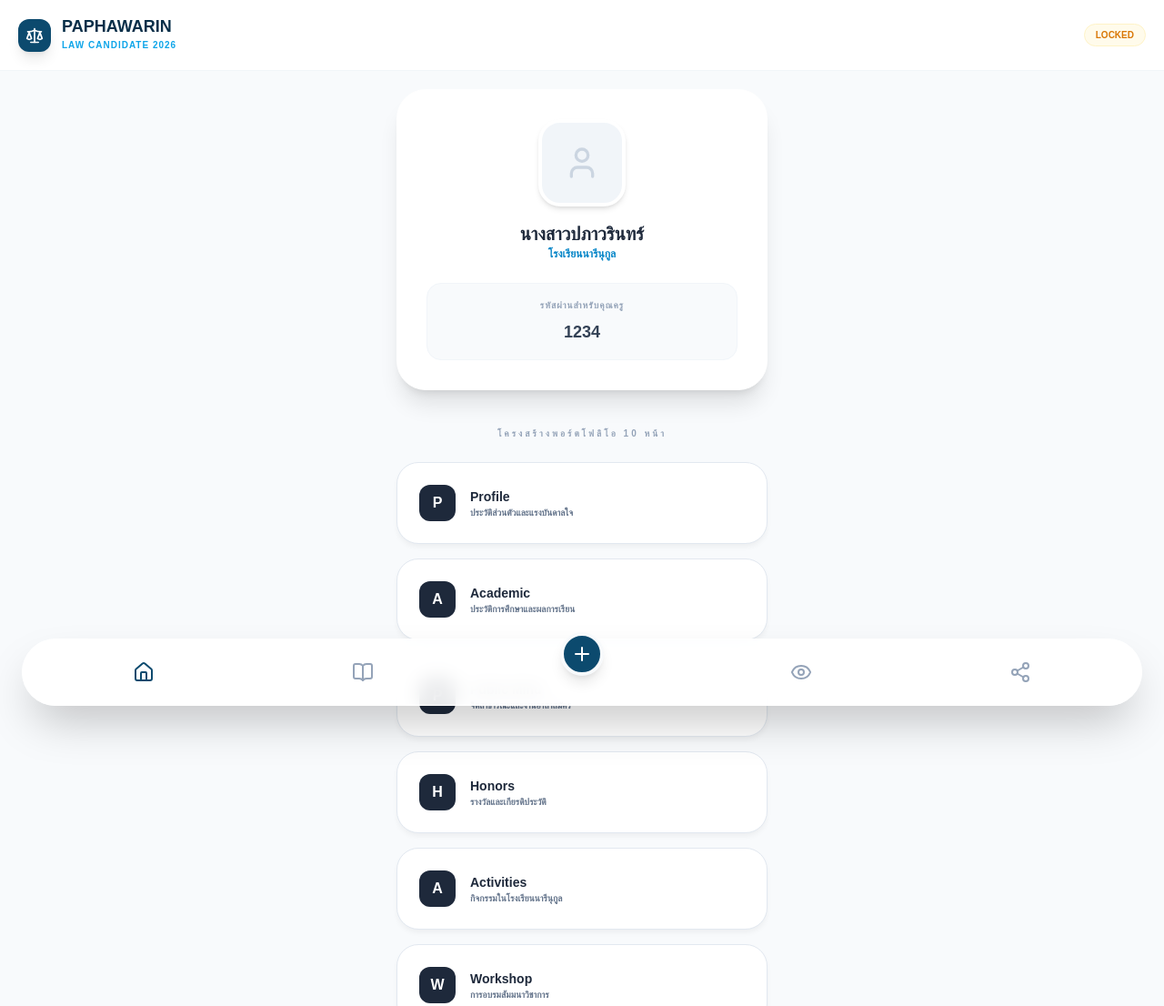
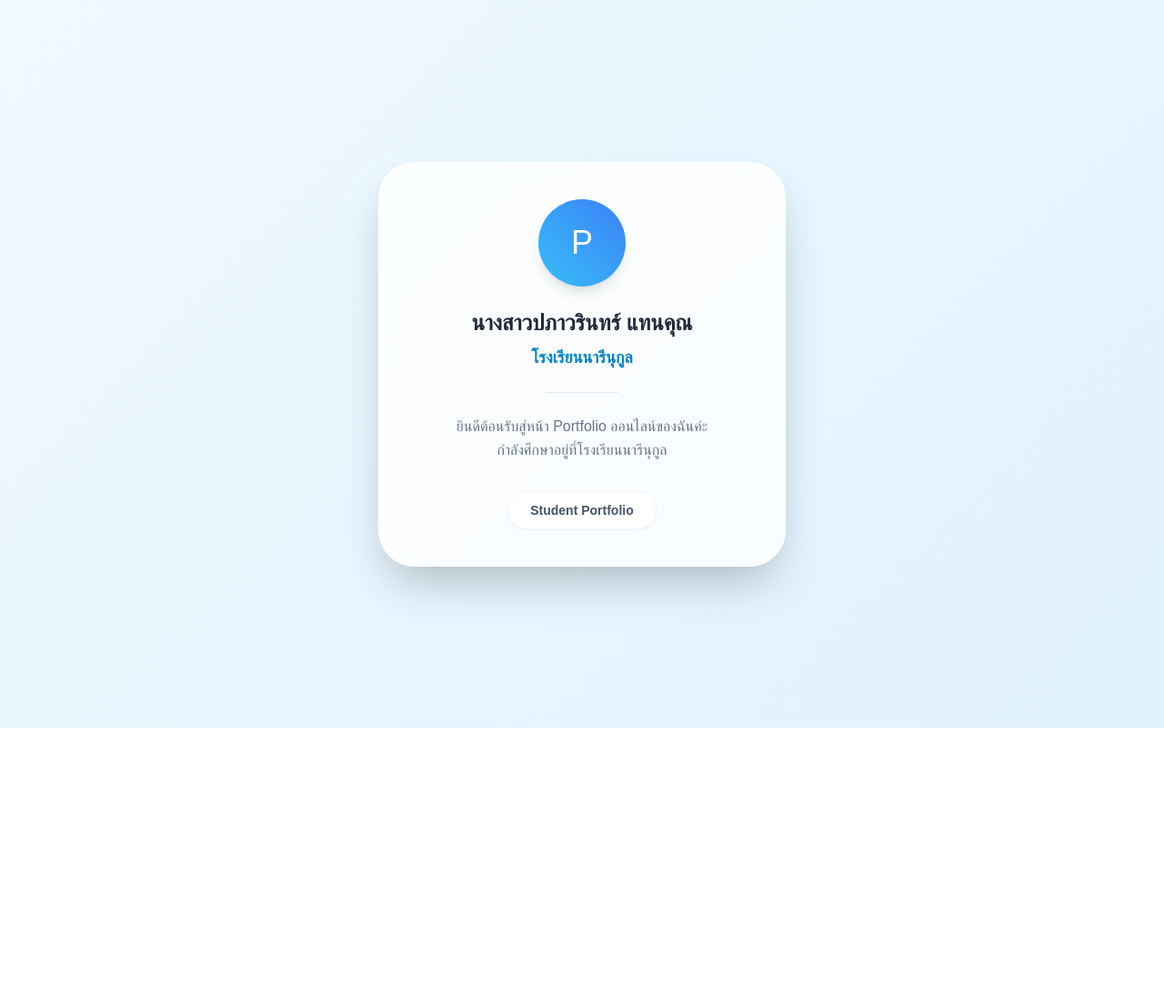
Before and after one commit to 57861/index.html, a plain HTML site: page index.html in a window 1280 px wide. Shown: the top 1106 px of the page at 91% size. After the commit the page ends 800 px from the top, so only its background shows below. Drawn offline with nearby package versions, Linux system fonts and the light colour scheme; a web font is replaced by a local one.

Commit message:
Update index.html

```diff
--- a/index.html
+++ b/index.html
@@ -3,105 +3,35 @@
 <head>
     <meta charset="UTF-8">
     <meta name="viewport" content="width=device-width, initial-scale=1.0">
-    <title>PAPHAWARIN Portfolio | Law KKU</title>
+    <title>Portfolio | นางสาวปภาวรินทร์ แทนคุณ</title>
     <script src="https://cdn.tailwindcss.com"></script>
-    <link href="https://fonts.googleapis.com/css2?family=Anuphan:wght@400;700&display=swap" rel="stylesheet">
-    <script src="https://unpkg.com/lucide@latest"></script>
+    <link href="https://fonts.googleapis.com/css2?family=Anuphan:wght@400;600&display=swap" rel="stylesheet">
     <style>
-        body { font-family: 'Anuphan', sans-serif; background-color: #f8fafc; }
-        .nav-glass { background: rgba(255, 255, 255, 0.9); backdrop-filter: blur(10px); }
-        .step-card { background: white; border-radius: 1.5rem; padding: 1.5rem; margin-bottom: 1rem; border: 1px solid #e2e8f0; box-shadow: 0 4px 6px -1px rgba(0,0,0,0.05); }
+        body { font-family: 'Anuphan', sans-serif; background: linear-gradient(135deg, #f0f9ff 0%, #e0f2fe 100%); }
+        .glass { background: rgba(255, 255, 255, 0.8); backdrop-filter: blur(10px); border: 1px solid rgba(255, 255, 255, 0.5); }
     </style>
 </head>
-<body class="pb-32">
+<body class="min-h-screen flex items-center justify-center p-6 text-slate-800">
 
-    <!-- Header -->
-    <header class="sticky top-0 z-50 nav-glass border-b border-slate-100 p-5 flex justify-between items-center">
-        <div class="flex items-center gap-3">
-            <div class="bg-sky-900 p-2 rounded-xl text-white shadow-lg">
-                <i data-lucide="scale" class="w-5 h-5"></i>
-            </div>
-            <div>
-                <h1 class="text-lg font-bold text-sky-950 leading-none">PAPHAWARIN</h1>
-                <p class="text-[10px] font-bold text-sky-500 uppercase tracking-widest mt-1">Law Candidate 2026</p>
-            </div>
-        </div>
-        <div class="bg-amber-50 text-amber-600 px-3 py-1 rounded-full text-[10px] font-bold border border-amber-100">
-            LOCKED
-        </div>
-    </header>
-
-    <div class="max-w-md mx-auto p-5">
-        <!-- Main Card -->
-        <div class="bg-white rounded-[2rem] p-8 text-center shadow-xl border border-white mb-8">
-            <div class="w-24 h-24 bg-slate-100 rounded-3xl mx-auto mb-4 flex items-center justify-center border-4 border-white shadow-md">
-                <i data-lucide="user" class="w-10 h-10 text-slate-300"></i>
-            </div>
-            <h2 class="text-xl font-bold text-slate-800">นางสาวปภาวรินทร์</h2>
-            <p class="text-xs font-bold text-sky-600 uppercase mb-6">โรงเรียนนารีนุกูล</p>
-
-            <div class="bg-slate-50 p-4 rounded-2xl border border-slate-100">
-                <p class="text-[10px] font-bold text-slate-400 uppercase tracking-widest mb-2">รหัสผ่านสำหรับคุณครู</p>
-                <div class="text-lg font-bold text-slate-700">1234</div>
-            </div>
+    <div class="max-w-md w-full glass rounded-[2.5rem] shadow-2xl p-10 text-center">
+        <div class="w-24 h-24 bg-gradient-to-tr from-sky-400 to-blue-500 rounded-full mx-auto mb-6 flex items-center justify-center shadow-lg">
+            <span class="text-4xl text-white">P</span>
         </div>
 
-        <!-- 10 Steps -->
-        <div class="space-y-4">
-            <h3 class="text-center font-bold text-slate-400 text-[10px] tracking-[0.3em] uppercase py-2">โครงสร้างพอร์ตโฟลิโอ 10 หน้า</h3>
+        <h1 class="text-2xl font-bold mb-2">นางสาวปภาวรินทร์ แทนคุณ</h1>
+        <p class="text-sky-600 font-semibold text-lg mb-6">โรงเรียนนารีนุกูล</p>
 
-            <div id="folio-content">
-                <!-- ข้อมูลจะถูกโหลดที่นี่ -->
-            </div>
+        <div class="h-[1px] bg-slate-200 w-20 mx-auto mb-6"></div>
+
+        <p class="text-slate-500 leading-relaxed mb-8">
+            ยินดีต้อนรับสู่หน้า Portfolio ออนไลน์ของฉันค่ะ<br>
+            กำลังศึกษาอยู่ที่โรงเรียนนารีนุกูล
+        </p>
+
+        <div class="inline-block bg-white px-6 py-2 rounded-full shadow-sm border border-slate-100">
+            <span class="text-sm font-bold text-slate-600">Student Portfolio</span>
         </div>
     </div>
 
-    <!-- Bottom Nav (เหมือนในตัวอย่างที่เพื่อนส่งมา) -->
-    <div class="fixed bottom-6 left-6 right-6 nav-glass border border-white p-3 rounded-full shadow-2xl flex justify-around items-center">
-        <button class="p-3 text-sky-900"><i data-lucide="home"></i></button>
-        <button class="p-3 text-slate-400"><i data-lucide="book-open"></i></button>
-        <div class="w-12 h-12 bg-sky-900 text-white rounded-full flex items-center justify-center shadow-lg -mt-10 border-4 border-slate-50">
-            <i data-lucide="plus"></i>
-        </div>
-        <button class="p-3 text-slate-400"><i data-lucide="eye"></i></button>
-        <button class="p-3 text-slate-400" onclick="alert('คัดลอกลิงก์ด้านบนส่งคุณครูได้เลยค่ะ')"><i data-lucide="share-2"></i></button>
-    </div>
-
-    <script>
-        const data = [
-            { k: 'P', t: 'Profile', d: 'ประวัติส่วนตัวและแรงบันดาลใจ' },
-            { k: 'A', t: 'Academic', d: 'ประวัติการศึกษาและผลการเรียน' },
-            { k: 'P', t: 'Public Mind', d: 'จิตสาธารณะและงานอาสาสมัคร' },
-            { k: 'H', t: 'Honors', d: 'รางวัลและเกียรติประวัติ' },
-            { k: 'A', t: 'Activities', d: 'กิจกรรมในโรงเรียนนารีนุกูล' },
-            { k: 'W', t: 'Workshop', d: 'การอบรมสัมมนาวิชาการ' },
-            { k: 'A', t: 'Analytical', d: 'โครงงานและการคิดวิเคราะห์' },
-            { k: 'R', t: 'Remarkable', d: 'ทักษะพิเศษ: พิธีกรภาษาจีน', h: true },
-            { k: 'I', t: 'Internship', d: 'การดูงานในศาลหรือสถานประกอบการ' },
-            { k: 'N', t: 'Next Step', d: 'เป้าหมายศึกษาต่อ นิติศาสตร์ มข.' }
-        ];
-
-        const container = document.getElementById('folio-content');
-        data.forEach(item => {
-            container.innerHTML += `
-                <div class="step-card ${item.h ? 'border-sky-500 ring-2 ring-sky-50' : ''}">
-                    <div class="flex items-center gap-4">
-                        <div class="w-10 h-10 ${item.h ? 'bg-sky-600' : 'bg-slate-800'} text-white rounded-xl flex items-center justify-center font-bold">${item.k}</div>
-                        <div>
-                            <h4 class="font-bold text-sm text-slate-800">${item.t}</h4>
-                            <p class="text-[10px] text-slate-500 font-bold uppercase">${item.d}</p>
-                        </div>
-                    </div>
-                    ${item.h ? `
-                        <div class="mt-4 p-3 bg-sky-50 rounded-xl border border-sky-100">
-                            <p class="text-[10px] font-bold text-sky-900">✨ กิจกรรมเด่น: 17 ก.พ. 2569</p>
-                            <p class="text-[11px] text-sky-700 mt-1 italic">ทำหน้าที่พิธีกรภาษาจีน ณ เซ็นทรัลอุบลฯ เพื่อโชว์ทักษะ Public Speaking</p>
-                        </div>
-                    ` : ''}
-                </div>
-            `;
-        });
-        lucide.createIcons();
-    </script>
 </body>
 </html>
```
